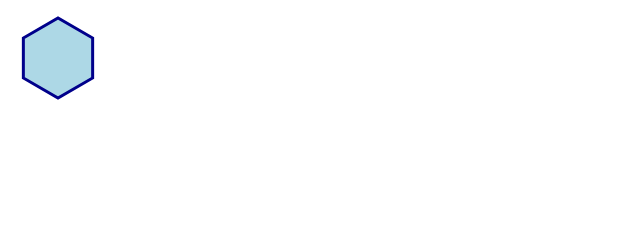
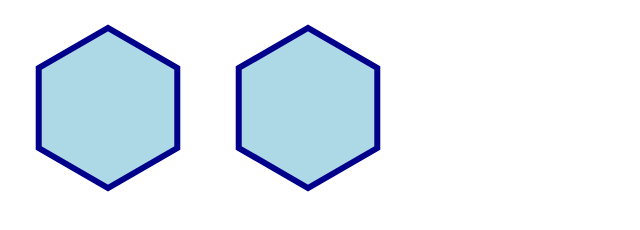
Before and after one commit to UtuRaiden/utu_vtt, a plain HTML site: page index.html in a window 1280 px wide. Shown: the whole page, without its empty margins (0-640 px from the left). Drawn offline with Linux system fonts and the light colour scheme; files that its build step writes are made by us from their sources.

Commit message:
add single hexagon generation

```diff
--- a/assets/javascript/script.js
+++ b/assets/javascript/script.js
@@ -1,29 +1,5 @@
-    const svg = document.createElementNS("http://www.w3.org/2000/svg", "svg");
-    svg.setAttribute("width", "100");
-    svg.setAttribute("height", "100");
-    svg.setAttribute("viewBox", "0 0 200 200"); // Adjust viewBox as needed
-    document.body.appendChild(svg); // Or append to a specific element
+import { hexagon } from './shapes.js';
 
-        function generateHexagonPoints(centerX, centerY, radius) {
-        const points = [];
-        for (let i = 0; i < 6; i++) {
-            const angleDeg = 60 * i - 30; // Adjust starting angle to have a flat top/bottom
-            const angleRad = (Math.PI / 180) * angleDeg;
-            const x = centerX + radius * Math.cos(angleRad);
-            const y = centerY + radius * Math.sin(angleRad);
-            points.push(`${x},${y}`);
-        }
-        return points.join(" ");
-    }
-
-    const centerX = 100;
-    const centerY = 100;
-    const radius = 80;
-    const hexagonPoints = generateHexagonPoints(centerX, centerY, radius);
-
-        const polygon = document.createElementNS("http://www.w3.org/2000/svg", "polygon");
-    polygon.setAttribute("points", hexagonPoints);
-    polygon.setAttribute("fill", "lightblue");
-    polygon.setAttribute("stroke", "darkblue");
-    polygon.setAttribute("stroke-width", "6");
-    svg.appendChild(polygon);
+// Instantiate the hexagon or call the logic you want to run
+hexagon();
+hexagon();
--- a/assets/javascript/shapes.js
+++ b/assets/javascript/shapes.js
@@ -0,0 +1,34 @@
+function hexagon() {
+    const svg = document.createElementNS("http://www.w3.org/2000/svg", "svg");
+    svg.setAttribute("width", "200");
+    svg.setAttribute("height", "200");
+    svg.setAttribute("viewBox", "0 0 200 200");
+    document.body.appendChild(svg);
+
+    function generateHexagonPoints(centerX, centerY, radius) {
+        const points = [];
+        for (let i = 0; i < 6; i++) {
+            const angleDeg = 60 * i - 30; // Flat-topped hex
+            const angleRad = (Math.PI / 180) * angleDeg;
+            const x = centerX + radius * Math.cos(angleRad);
+            const y = centerY + radius * Math.sin(angleRad);
+            points.push(`${x},${y}`);
+        }
+        return points.join(" ");
+    }
+
+    const centerX = 100;
+    const centerY = 100;
+    const radius = 80;
+    const hexagonPoints = generateHexagonPoints(centerX, centerY, radius);
+
+    const polygon = document.createElementNS("http://www.w3.org/2000/svg", "polygon");
+    polygon.setAttribute("points", hexagonPoints);
+    polygon.setAttribute("fill", "lightblue");
+    polygon.setAttribute("stroke", "darkblue");
+    polygon.setAttribute("stroke-width", "6");
+
+    svg.appendChild(polygon);
+}
+
+export { hexagon };
--- a/index.html
+++ b/index.html
@@ -9,6 +9,7 @@
 </head>
 <body>
     <!-- Your content goes here -->
-    <script src="assets/javascript/script.js"></script>
+    <script type="module" src="assets/javascript/script.js"></script>
+
 </body>
 </html>
```
